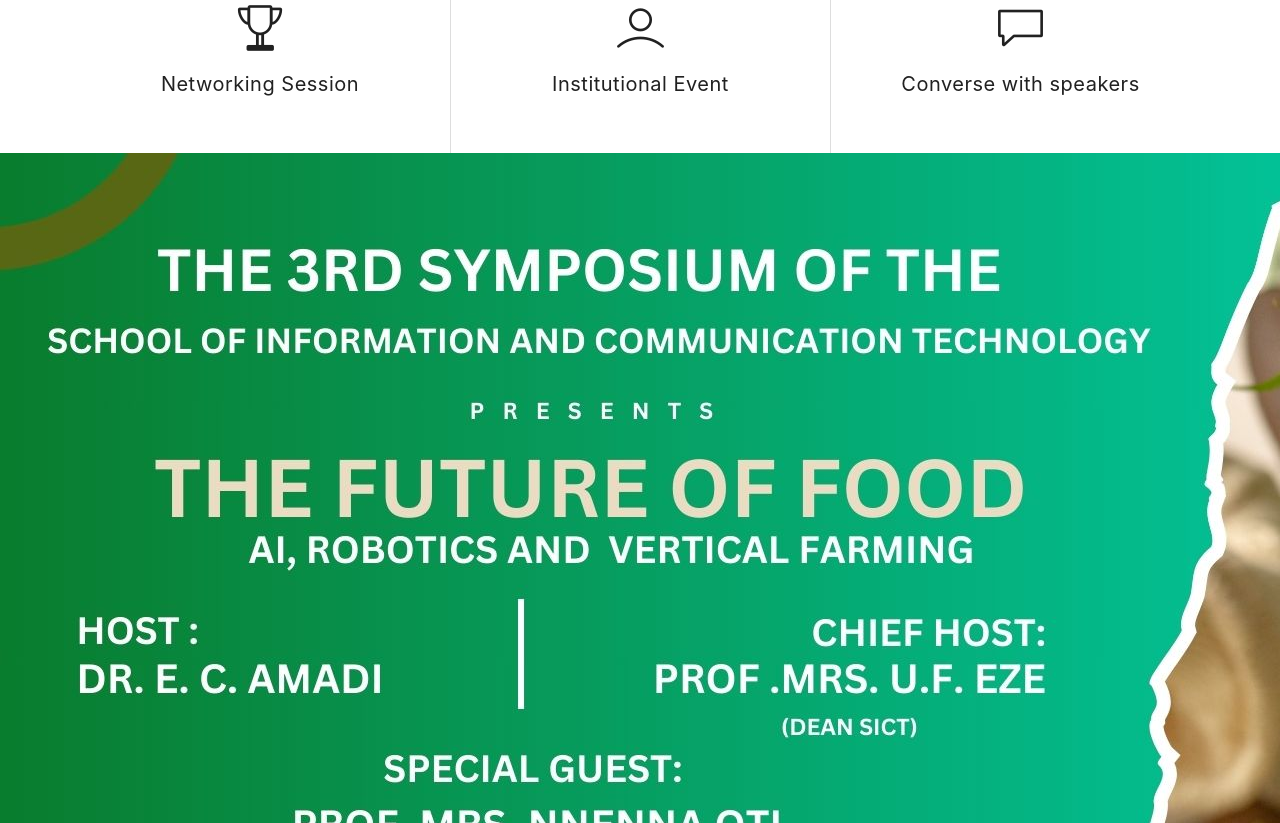
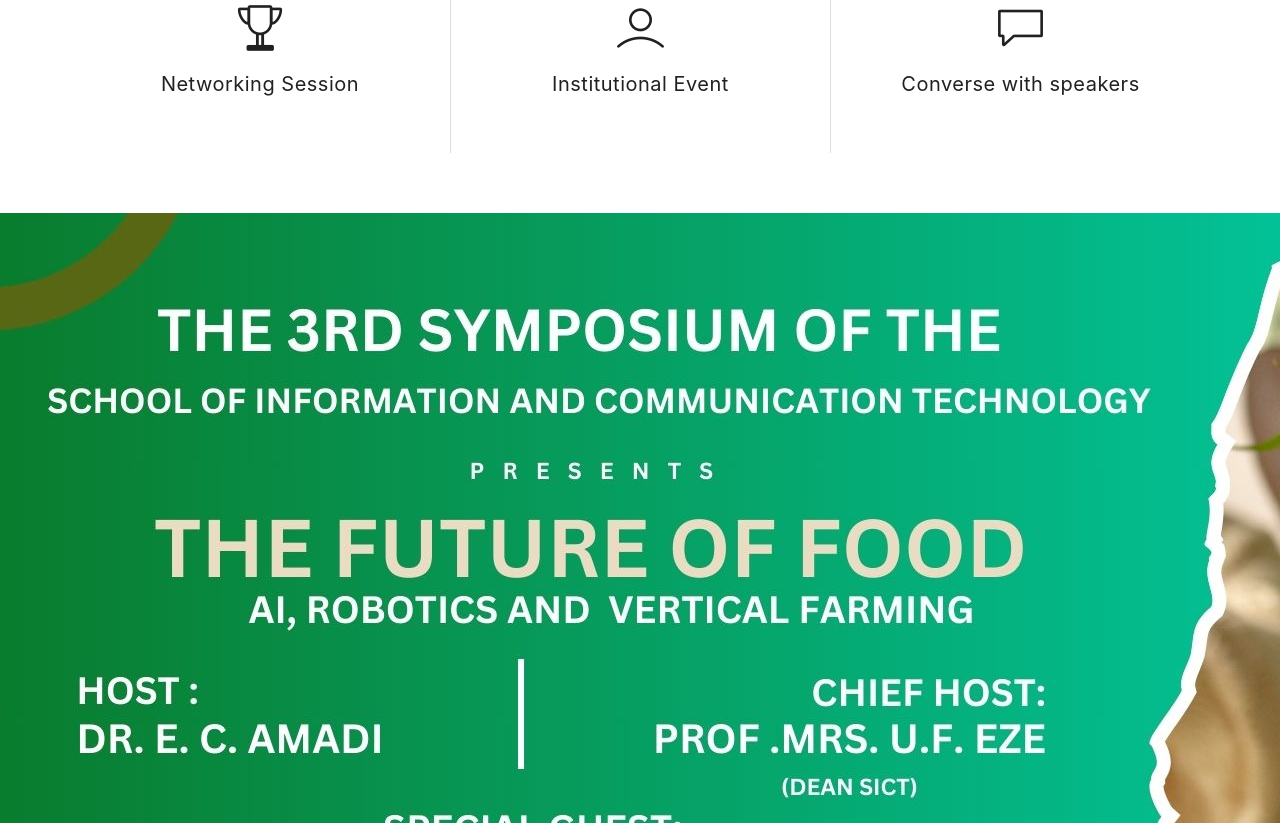
Before and after one commit to Lino2652/lino, a website built with Vite: page index.html in a window 1280 px wide. Shown: the part 1157-1980 px from the top of the page. Built offline with nearby package versions, Linux system fonts and the light colour scheme; a script that the page names is missing; files whose address does not match are found by name; a web font is replaced by a local one.

Commit message:
Update index.html

```diff
--- a/index.html
+++ b/index.html
@@ -223,8 +223,10 @@
                 </div>
             </div>
         </div>
+         <section id="services" class="services section-padding">
          <img width= "1920" height
              ="1080"src="images/THE 3RD SYMPOSIUM OF THE SCHOOL OF INFORMATION AND COMMUNICATION TECHNOLOGY_20240501_123055_0000.jpg" alt="">
+               </section>
     </section>
 
 
```
